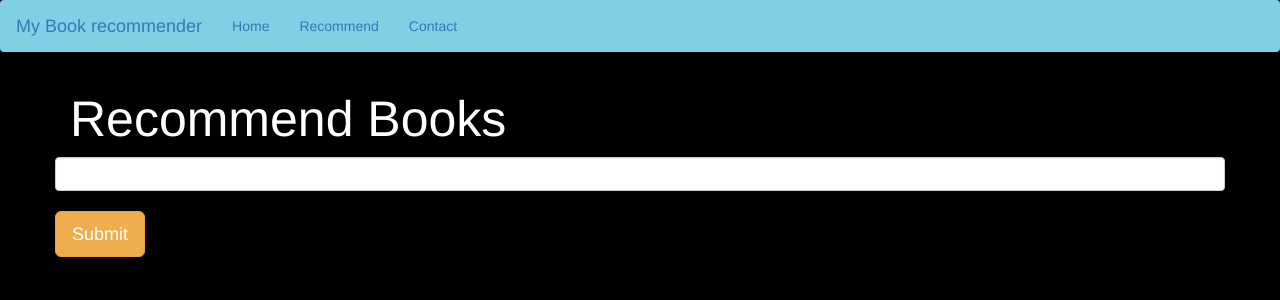
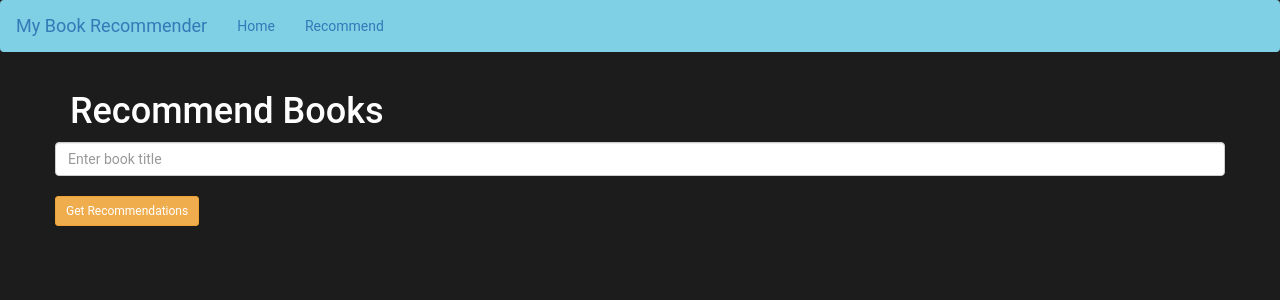
Before and after one commit to ManasaNagaram/book-recommender, a Flask app: page /recommend in a window 1280 px wide. Shown: the top 300 px of the page. Run offline with Flask 3, Linux system fonts and the light colour scheme; parts of the project's set-up code (start-up, migrations or seed data) failed here and were passed over.

Commit message:
add popular.pkl

```diff
--- a/app.py
+++ b/app.py
@@ -2,13 +2,13 @@ from flask import Flask, render_template, request
 import numpy as np
 import pickle
 
+# Load the data
 popular_df = pickle.load(open('popular.pkl', 'rb'))
 pt = pickle.load(open('pt.pkl', 'rb'))
 books = pickle.load(open('books.pkl', 'rb'))
 similarity_scores = pickle.load(open('similarity.pkl', 'rb'))
 
 app = Flask(__name__)
-
 
 @app.route('/')
 def hello():
@@ -17,22 +17,28 @@ def hello():
                            author=list(popular_df['Book-Author'].values),
                            image=list(popular_df['Image-URL-M'].values),
                            votes=list(popular_df['num-rating'].values),
-                           rating=list(popular_df['avg_rating'].values)
-                           )
-
+                           rating=list(popular_df['avg_rating'].values))
 
 @app.route('/recommend')
 def recommend_ui():
     return render_template('recommend.html')
 
-
 @app.route('/recommend_books', methods=['POST'])
 def recommend():
-    user_input = request.form.get('user_input')
-    index = np.where(pt.index == user_input)[0][0]
+    user_input = request.form.get('user_input').strip().lower()  # Normalize user input
+    matched_books = [book for book in pt.index if user_input in book.lower()]  # Find matches
+
+    if not matched_books:
+        return render_template('recommend.html', error="Sorry, no books found matching your input.", matched_books=[])
+
+    # If there's more than one match, you can choose the first one or implement a suggestion mechanism
+    book_title = matched_books[0]
+    index = np.where(pt.index == book_title)[0][0]
+
     similar_items = list(enumerate(similarity_scores[index]))
     similar_items.sort(key=lambda x: x[1], reverse=True)
     similar_items = similar_items[1:6]
+
     data = []
     for i in similar_items:
         item = []
@@ -41,9 +47,8 @@ def recommend():
         item.extend(list(temp_df.drop_duplicates('Book-Title')['Book-Author'].values))
         item.extend(list(temp_df.drop_duplicates('Book-Title')['Image-URL-M'].values))
         data.append(item)
-    print(data)
-    return render_template('recommend.html', data=data)
 
+    return render_template('recommend.html', data=data, matched_books=matched_books)
 
 if __name__ == '__main__':
     app.run(debug=True)
--- a/templates/recommend.html
+++ b/templates/recommend.html
@@ -3,62 +3,95 @@
 <head>
     <meta charset="UTF-8">
     <title>Book Recommender System</title>
-    <!-- Latest compiled and minified CSS -->
-<link rel="stylesheet" href="https://cdn.jsdelivr.net/npm/bootstrap@3.3.7/dist/css/bootstrap.min.css" integrity="sha384-BVYiiSIFeK1dGmJRAkycuHAHRg32OmUcww7on3RYdg4Va+PmSTsz/K68vbdEjh4u" crossorigin="anonymous">
+    <link rel="stylesheet" href="https://cdn.jsdelivr.net/npm/bootstrap@3.3.7/dist/css/bootstrap.min.css">
+    <style>
+        body {
+            background-color: #1c1c1c; /* Same as index.html */
+            font-family: 'Roboto', sans-serif; /* Consistent font style */
+        }
+        .navbar {
+            background-color: #7fcfe5; /* Same navbar color */
+        }
+        .text-white {
+            color: white;
+        }
+        .card {
+            margin: 2vh 0;
+            /* background-color: #444; */
+            border: none;
+            padding: 1vh 1vw;
+            transition: transform 0.3s;
+            text-align: center;
+        }
+        .details{
+            text-align: left;
+
+            display: inline-block;
+        }
+        h4 {
+            font-size: 1rem;
+            opacity: 0.8;
+        }
+        p {
+            font-size: 1.2rem;
+        }
+        .card img {
+            height: 200px;
+            width: 100%;
+            object-fit: contain;
+            padding-bottom: 1vh;
+            border-radius: 5px;
+        }
+        .card:hover {
+            transform: scale(1.05);
+        }
+    </style>
 </head>
-<style>
-    .text-white{
-        color:white
-    }
-</style>
-<body style="background-color:black">
-
-    <nav class="navbar" style="background-color:#7fcfe5">
-        <a class="navbar-brand">My Book recommender</a>
+<body>
+    <nav class="navbar">
+        <a class="navbar-brand">My Book Recommender</a>
         <ul class="nav navbar-nav">
             <li><a href="/">Home</a></li>
             <li><a href="/recommend">Recommend</a></li>
-            <li><a>Contact</a></li>
         </ul>
     </nav>
-
     <div class="container">
         <div class="row">
             <div class="col-md-12">
-                <h1 class="text-white" style="font-size:50px">Recommend Books</h1>
+                <h1 class="text-white">Recommend Books</h1>
+            </div>
+            <div>
+                <form action="/recommend_books" method="post">
+                    <input name="user_input" class="form-control form-control-lg" type="text" placeholder="Enter book title" required>
+                    <br>
+
+                    <input type="submit" class="btn btn-sm btn-warning" value="Get Recommendations">
+                </form>
+
             </div>
 
-            <form action="/recommend_books" method="post">
-                    <input name="user_input" class="form-control form-control-lg" type="text"><br>
-                    <input type="submit" class="btn btn-lg btn-warning">
-            </form>
-
-                {% if data%}
-                    {% for i in range(data|length)%}
-                        <div class="col-md-3" style="margin-top:50px">
+            <!-- {% if error %}
+                <div class="alert alert-danger" role="alert">
+                    {{ error }}
+                </div>
+            {% endif %} -->
+                {% if data %}
+                    {% for i in range(data|length) %}
+                        <div class="col-md-3 col-sm-6">
                             <div class="card">
                                 <div class="card-body">
-                                    <img class="card-img-top" src={{data[i][2]}}>
-                                    <p class="text-white">{{data[i][0]}}</p>
-                                    <h6 class="text-white">{{data[i][1]}}</h6>
+                                    <img class="card-img-top" src="{{ data[i][2] }}" alt="{{ data[i][0] }} cover image">
+                                    <div class="details">
+                                        <p class="text-white">{{ data[i][0] }}</p>
+                                    <h4 class="text-white">{{ data[i][1] }}</h4>
+                                    </div>
                                 </div>
                             </div>
                         </div>
                     {% endfor %}
-
-
-
-
-                {% endif%}
-
-
-
-
-
-
+                {% endif %}
 
         </div>
     </div>
-
 </body>
 </html>
```
Also changed, not shown: templates/index.html (+44 -24 lines), 1 other file.
